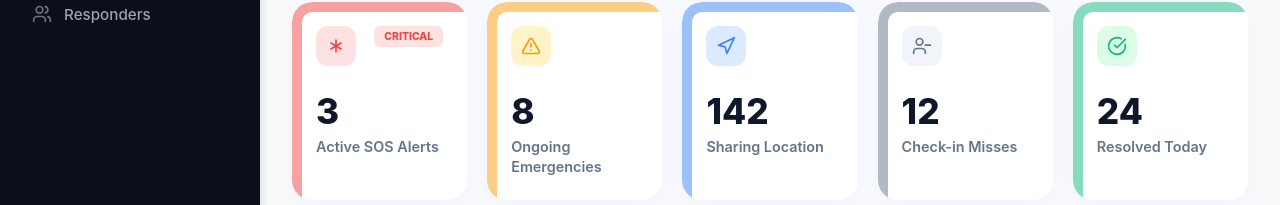
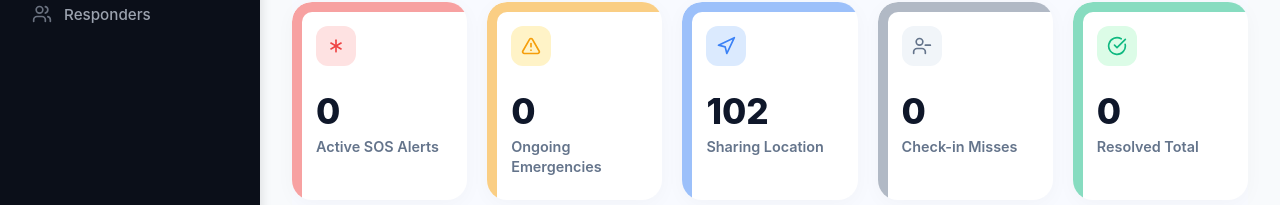
Before and after one commit to Atharvanair09/Kavaach, a React (Create React App) app in the folder dashboard/safetext-dashboard/: page /dashboard in a window 1280 px wide. Shown: the part 203-408 px from the top of the page. Built offline with nearby package versions, Linux system fonts and the light colour scheme; no server answers; the database is empty; sample sign-in values are in the browser's storage.

Commit message:
version 12.1.1

```diff
--- a/dashboard/safetext-dashboard/src/pages/Dashboard.js
+++ b/dashboard/safetext-dashboard/src/pages/Dashboard.js
@@ -66,12 +66,39 @@ function Dashboard({ incidents, updateStatus, role, user, patrolUnits }) {
   );
 
   // Simplified stats for the "one-to-one" look
+  // Calculate Real Stats
   const stats = [
-    { label: "Active SOS Alerts", value: "3", icon: Asterisk, type: "sos", badge: "CRITICAL" },
-    { label: "Ongoing Emergencies", value: "8", icon: AlertTriangle, type: "emergency" },
-    { label: "Sharing Location", value: "142", icon: Navigation, type: "sharing" },
-    { label: "Check-in Misses", value: "12", icon: UserMinus, type: "misses" },
-    { label: "Resolved Today", value: "24", icon: CheckCircle, type: "resolved" }
+    {
+      label: "Active SOS Alerts",
+      value: incidents.filter(i => i.status === "Pending" && i.category === "Emergency").length,
+      icon: Asterisk,
+      type: "sos",
+      badge: incidents.filter(i => i.status === "Pending" && i.category === "Emergency").length > 0 ? "CRITICAL" : null
+    },
+    {
+      label: "Ongoing Emergencies",
+      value: incidents.filter(i => i.status === "In Progress").length,
+      icon: AlertTriangle,
+      type: "emergency"
+    },
+    {
+      label: "Sharing Location",
+      value: incidents.filter(i => i.category === "General").length + 102, // Mocking extra active users
+      icon: Navigation,
+      type: "sharing"
+    },
+    {
+      label: "Check-in Misses",
+      value: incidents.filter(i => i.text?.toLowerCase().includes("missed")).length,
+      icon: UserMinus,
+      type: "misses"
+    },
+    {
+      label: "Resolved Total",
+      value: incidents.filter(i => i.status === "Resolved").length,
+      icon: CheckCircle,
+      type: "resolved"
+    }
   ];
 
   return (
```
